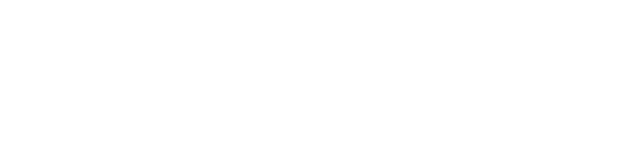
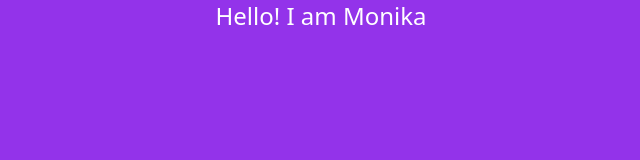
Before and after one commit to monikapro/name, a plain HTML site: page index.html in a window 1280 px wide. Shown: the whole page, without its empty margins (319-959 px from the left). Drawn offline with nearby package versions, Linux system fonts and the light colour scheme.

Commit message:
adding my name and bg-color

```diff
--- a/index.html
+++ b/index.html
@@ -5,7 +5,8 @@
   <meta name="viewport" content="width=device-width, initial-scale=1.0">
   <script src="https://cdn.tailwindcss.com"></script>
 </head>
-<body>
+<body class="bg-purple-600 text-center text-white ">
+    <h1 class="text-2xl">Hello! I am Monika</h1>
 
 </body>
 </html>
```
